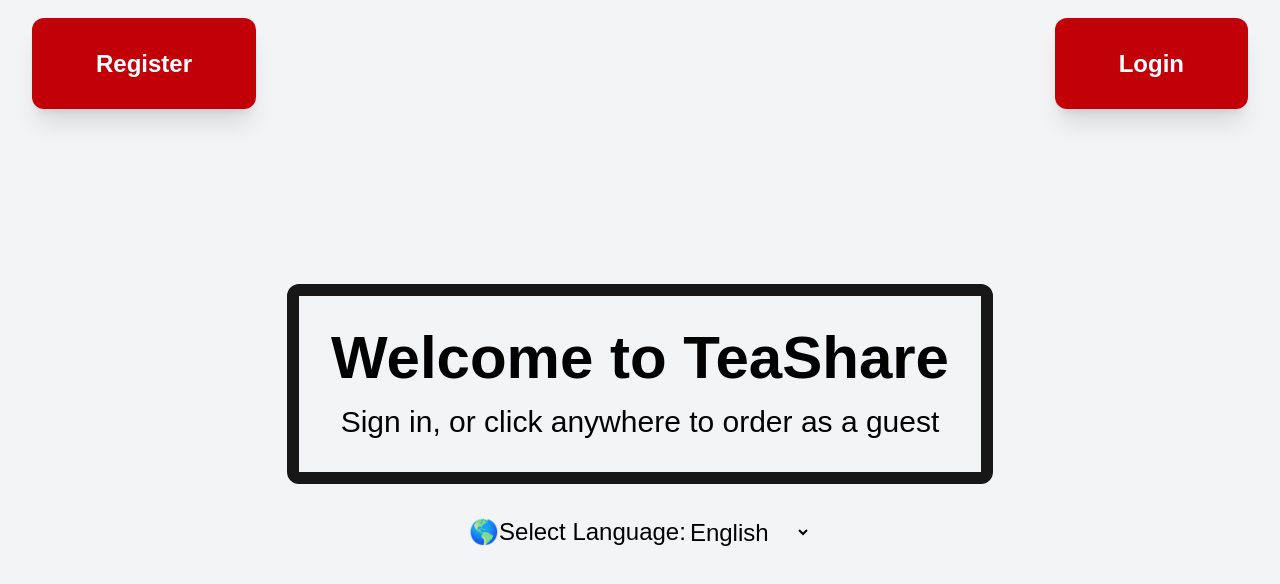
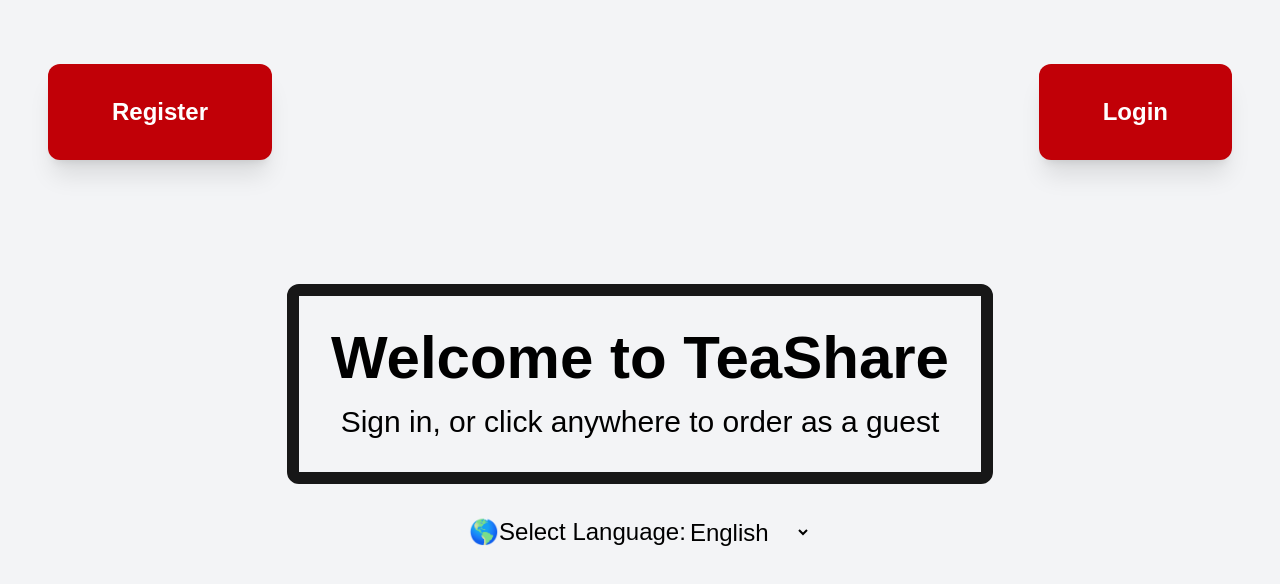
Before and after one commit to Arkaeyuh/bobapp, a Next.js app: page / in a window 1280 px wide. Shown: the top 584 px of the page. Built offline with nearby package versions, Linux system fonts and the light colour scheme.

Commit message:
Update page.tsx

```diff
--- a/app/page.tsx
+++ b/app/page.tsx
@@ -37,22 +37,30 @@ export default function KioskLandingPage() {
         onClick={handlePageClick}
         className="relative flex flex-col items-center justify-center min-h-screen bg-gray-100 cursor-pointer"
       >
+        <div className="flex flex-col md:flex-row items-center">
           {/* Register Link */}
-        <div className="absolute top-12 left-8" onClick={(e) => e.stopPropagation()}>
-          <Link href="/signup">
-            <span className="px-16 py-8 bg-red-700 text-white text-2xl font-bold rounded-xl hover:bg-red-900 shadow-xl">
+          <div className="md:absolute md:top-12 md:left-8" onClick={(e) => e.stopPropagation()}>
+            <Link
+              href="/signup"
+              className="flex m-4 bg-red-700 items-center px-16 md:py-8 py-2 rounded-xl hover:bg-red-900 shadow-xl"
+            >
+              <span className="text-white text-2xl font-bold">
                 Register
               </span>
             </Link>
           </div>
 
           {/* Login Link */}
-        <div className="absolute top-12 right-8" onClick={(e) => e.stopPropagation()}>
-          <Link href="/login">
-            <span className="px-16 py-8 bg-red-700 text-white text-2xl font-bold rounded-xl hover:bg-red-900 shadow-xl">
+          <div className="md:absolute md:top-12 md:right-8" onClick={(e) => e.stopPropagation()}>
+            <Link
+              href="/login"
+              className="flex m-4 bg-red-700 items-center px-16 md:py-8 py-2 rounded-xl hover:bg-red-900 shadow-xl"
+            >
+              <span className="text-white text-2xl font-bold">
                 Login
               </span>
             </Link>
+          </div>
         </div>
 
         {/* Main Content */}
```
Lines whose indentation alone changed are shown as unchanged.
